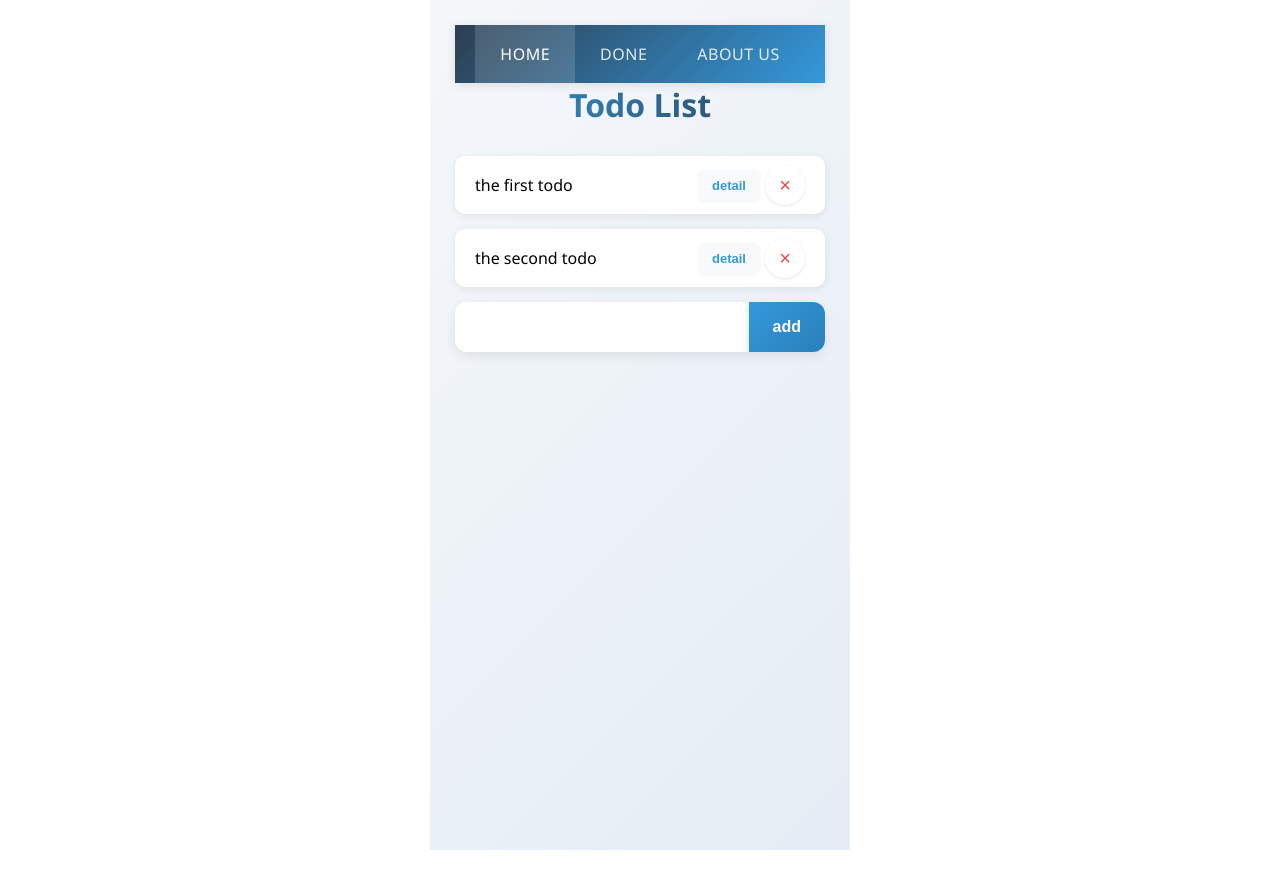
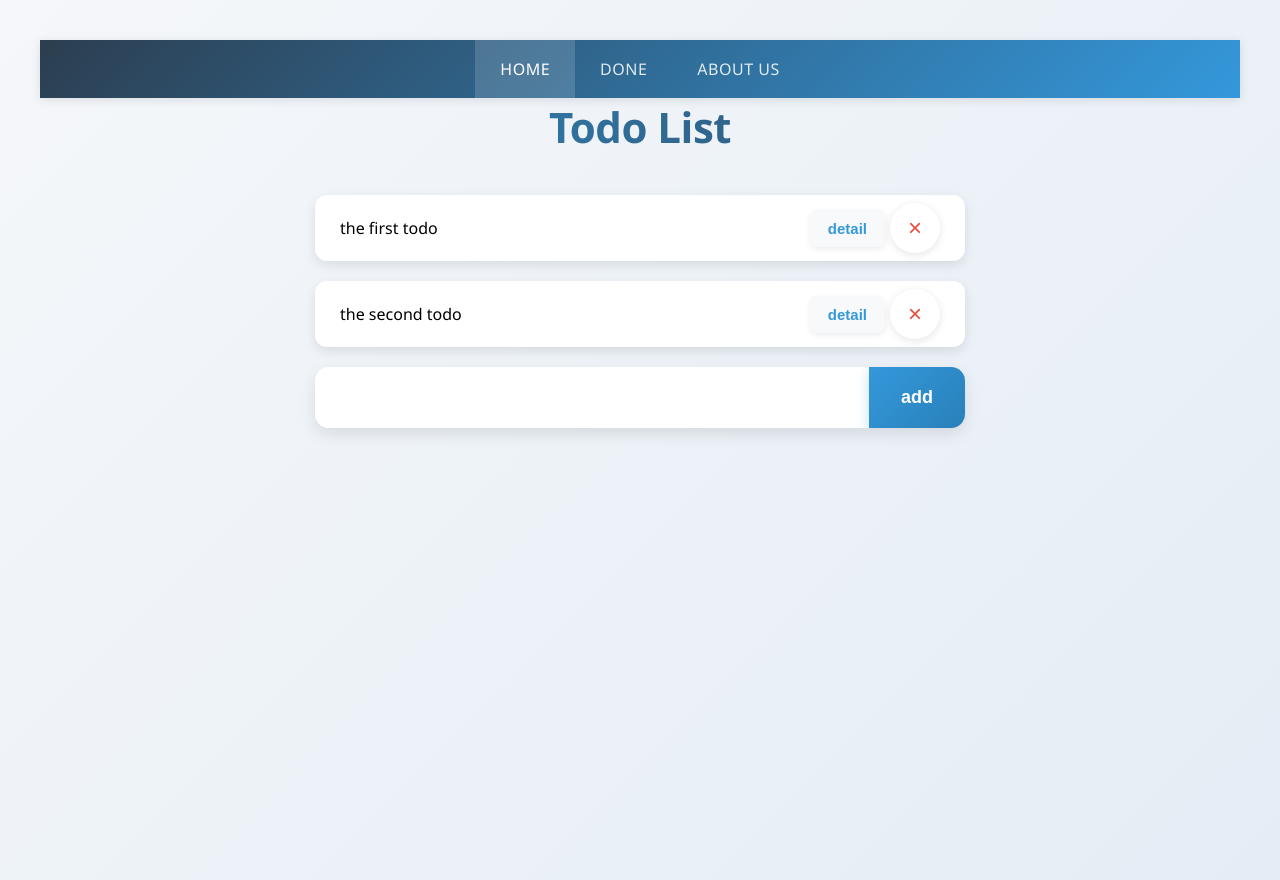
Before and after one commit to Lanest8/day10-todo, a React (Create React App) app: page / in a window 1280 px wide. Before the commit the page ends 850 px from the top, so only its background shows below. Built offline with nearby package versions, Linux system fonts and the light colour scheme; no server answers.

Commit message:
refactor[css]: update App.css

```diff
--- a/src/App.css
+++ b/src/App.css
@@ -1,7 +1,7 @@
 .app-container {
-    max-width: 420px;
+    max-width: 1500px;
     margin: 0 auto;
-    padding: 25px;
+    padding: 40px;
     font-family: 'Segoe UI', system-ui, -apple-system, sans-serif;
     background: linear-gradient(135deg, #f5f7fa 0%, #e4edf5 100%);
     min-height: 100vh;
@@ -10,40 +10,44 @@
 
 .header {
     text-align: center;
-    margin-bottom: 30px;
+    margin-bottom: 40px;
     animation: fadeIn 0.5s ease-out;
 }
 
 .header h1 {
     margin: 0;
-    font-size: 32px;
+    font-size: 42px;
     color: #2c3e50;
     font-weight: 700;
     background: linear-gradient(90deg, #3498db, #2c3e50);
     -webkit-background-clip: text;
     -webkit-text-fill-color: transparent;
     background-clip: text;
+    letter-spacing: -0.5px;
 }
 
 .input-section {
     display: flex;
-    margin-bottom: 30px;
-    box-shadow: 0 4px 12px rgba(0, 0, 0, 0.08);
-    border-radius: 12px;
+    margin-bottom: 40px;
+    box-shadow: 0 6px 16px rgba(0, 0, 0, 0.1);
+    border-radius: 14px;
     overflow: hidden;
     transition: transform 0.2s, box-shadow 0.2s;
+    max-width: 650px;
+    margin-left: auto;
+    margin-right: auto;
 }
 
 .input-section:hover {
-    transform: translateY(-2px);
-    box-shadow: 0 6px 16px rgba(0, 0, 0, 0.12);
+    transform: translateY(-3px);
+    box-shadow: 0 8px 24px rgba(0, 0, 0, 0.15);
 }
 
 .todo-input {
     flex: 1;
-    padding: 16px 20px;
+    padding: 20px 24px;
     border: none;
-    font-size: 16px;
+    font-size: 18px;
     outline: none;
     background-color: #ffffff;
     color: #333;
@@ -52,25 +56,25 @@
 
 .todo-input:focus {
     background-color: #fff;
-    box-shadow: inset 0 0 0 2px #3498db;
+    box-shadow: inset 0 0 0 3px #3498db;
 }
 
 .add-button {
-    padding: 16px 24px;
+    padding: 20px 32px;
     background: linear-gradient(135deg, #3498db 0%, #2980b9 100%);
     color: white;
     border: none;
     cursor: pointer;
-    font-size: 16px;
+    font-size: 18px;
     font-weight: 600;
     transition: all 0.3s ease;
-    box-shadow: 0 2px 6px rgba(52, 152, 219, 0.3);
+    box-shadow: 0 4px 12px rgba(52, 152, 219, 0.3);
 }
 
 .add-button:hover {
     background: linear-gradient(135deg, #2980b9 0%, #2573a7 100%);
     transform: scale(1.02);
-    box-shadow: 0 4px 10px rgba(52, 152, 219, 0.4);
+    box-shadow: 0 6px 16px rgba(52, 152, 219, 0.4);
 }
 
 .add-button:active {
@@ -78,37 +82,43 @@
 }
 
 .todo-group {
-    margin-bottom: 35px;
+    margin-bottom: 45px;
+    max-width: 600px;
+    margin-left: auto;
+    margin-right: auto;
 }
 
 .todo-item {
     display: flex;
     align-items: center;
-    padding: 18px 20px;
+    padding: 22px 25px;
     background-color: white;
-    margin-bottom: 15px;
+    margin-bottom: 20px;
     position: relative;
-    box-shadow: 0 2px 8px rgba(0, 0, 0, 0.08);
-    border-radius: 10px;
+    box-shadow: 0 4px 12px rgba(0, 0, 0, 0.1);
+    border-radius: 12px;
     transition: all 0.3s ease;
     animation: slideIn 0.4s ease-out;
+    max-width: 600px;
+    margin-left: auto;
+    margin-right: auto;
 }
 
 .todo-item:hover {
-    transform: translateX(5px);
-    box-shadow: 0 4px 12px rgba(0, 0, 0, 0.12);
+    transform: translateX(8px);
+    box-shadow: 0 6px 20px rgba(0, 0, 0, 0.15);
 }
 
 .todo-text {
     flex: 1;
-    font-size: 17px;
+    font-size: 20px;
     text-align: left;
-    padding-right: 100px;
+    padding-right: 140px;
     cursor: pointer;
     color: #2c3e50;
     transition: color 0.2s;
     font-weight: 400;
-    line-height: 1.4;
+    line-height: 1.5;
 }
 
 .todo-item .todo-done {
@@ -118,24 +128,24 @@
 
 .detail-button {
     position: absolute;
-    right: 65px;
-    padding: 8px 14px;
+    right: 80px;
+    padding: 10px 18px;
     background-color: #f8f9fa;
     border: none;
-    border-radius: 6px;
+    border-radius: 8px;
     cursor: pointer;
-    font-size: 13px;
+    font-size: 15px;
     color: #3498db;
     font-weight: 600;
     transition: all 0.2s ease;
-    box-shadow: 0 1px 3px rgba(0, 0, 0, 0.05);
+    box-shadow: 0 2px 6px rgba(0, 0, 0, 0.08);
 }
 
 .detail-button:hover {
     background-color: #e3f2fd;
     color: #1d6fa5;
-    transform: translateY(-1px);
-    box-shadow: 0 2px 6px rgba(0, 0, 0, 0.1);
+    transform: translateY(-2px);
+    box-shadow: 0 4px 12px rgba(0, 0, 0, 0.12);
 }
 
 .detail-button:active {
@@ -144,27 +154,27 @@
 
 .delete-button {
     position: absolute;
-    right: 20px;
+    right: 25px;
     background-color: #fff;
     border: none;
     color: #e74c3c;
-    font-size: 20px;
+    font-size: 24px;
     cursor: pointer;
-    width: 40px;
-    height: 40px;
+    width: 50px;
+    height: 50px;
     display: flex;
     align-items: center;
     justify-content: center;
     border-radius: 50%;
     transition: all 0.2s ease;
-    box-shadow: 0 1px 3px rgba(0, 0, 0, 0.1);
+    box-shadow: 0 2px 8px rgba(0, 0, 0, 0.1);
 }
 
 .delete-button:hover {
     background-color: #fdf2f2;
     color: #c0392b;
     transform: scale(1.1);
-    box-shadow: 0 2px 8px rgba(231, 76, 60, 0.2);
+    box-shadow: 0 4px 16px rgba(231, 76, 60, 0.25);
 }
 
 .delete-button:active {
```
